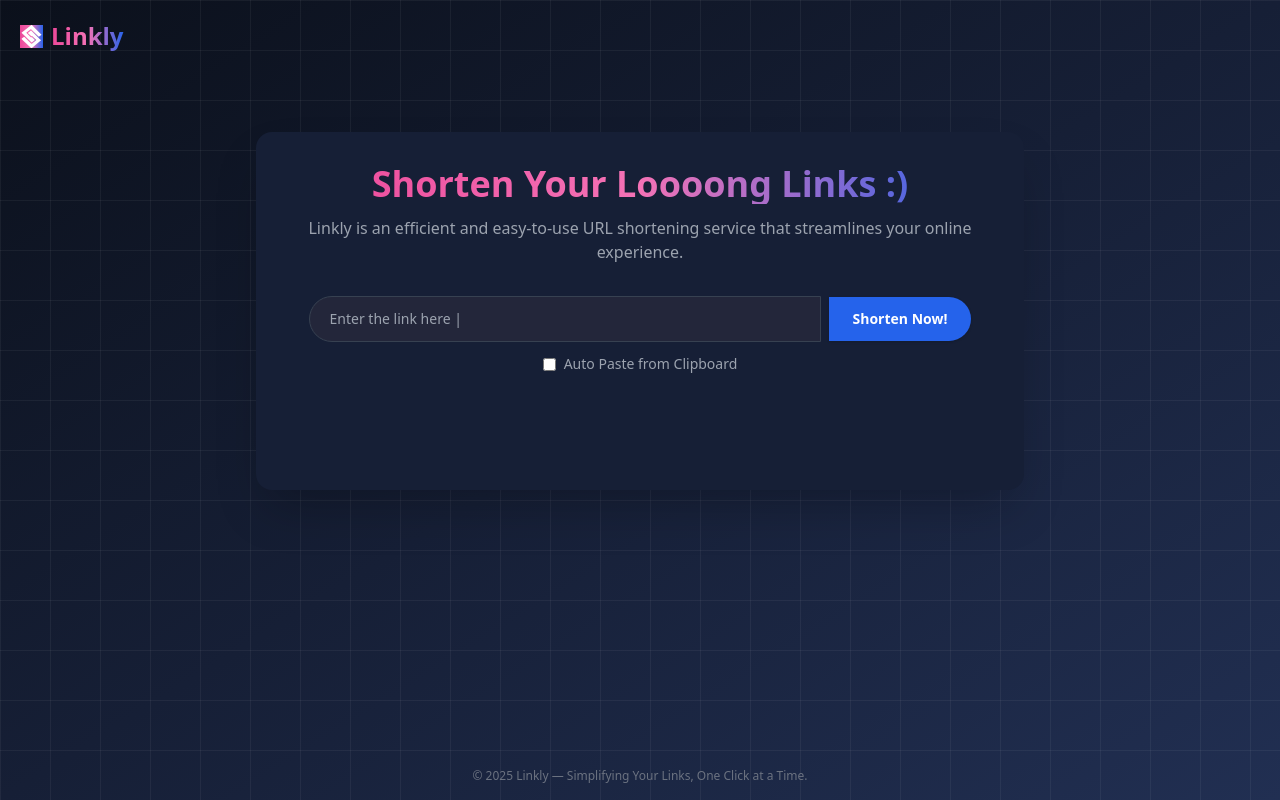
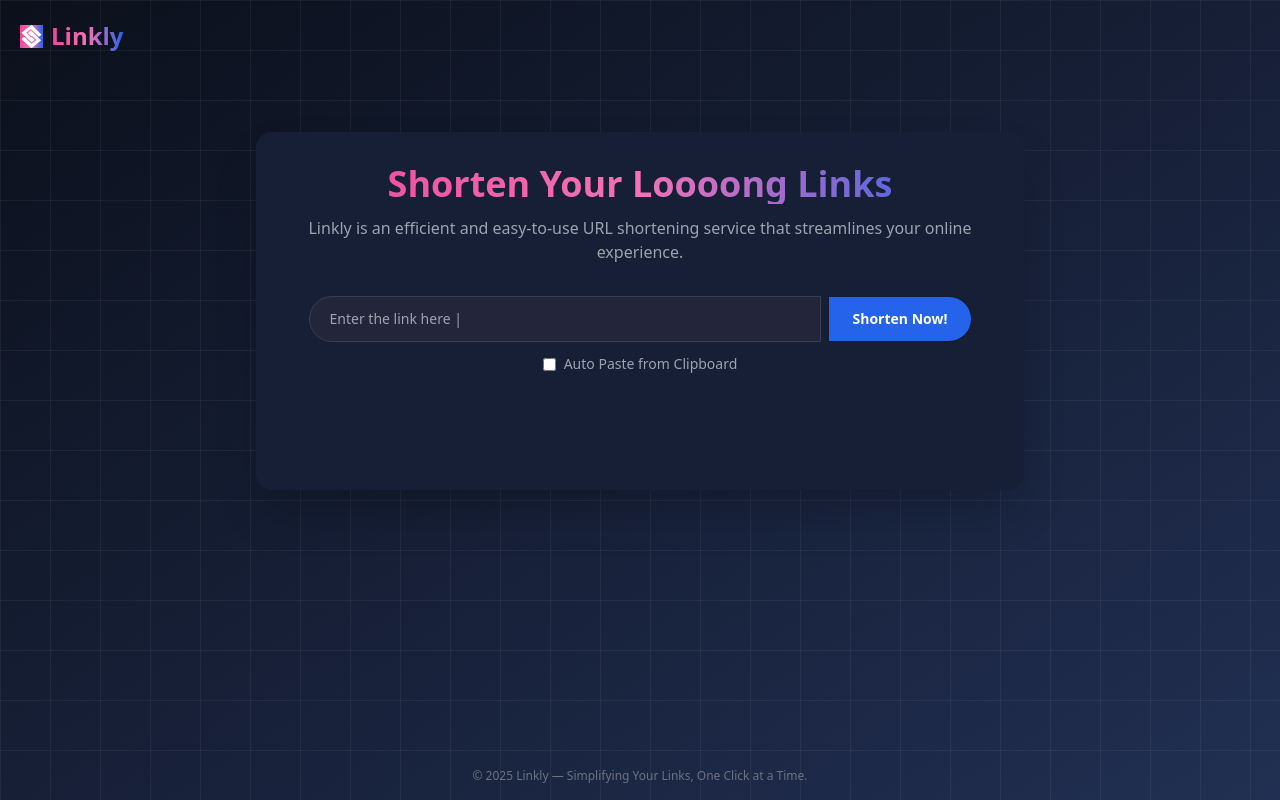
Before and after one commit to YashMulik2005/Url_shortner, a React (Vite) app in the folder frontend/: page / in a window 1280 px wide. Built offline with nearby package versions, Linux system fonts and the light colour scheme.

Commit message:
commit to check CI/CD

```diff
--- a/frontend/src/Components/UrlShortener.jsx
+++ b/frontend/src/Components/UrlShortener.jsx
@@ -73,7 +73,7 @@ function UrlShortener() {
 
         <div className="w-full max-w-3xl bg-[#161f36] rounded-2xl shadow-2xl p-8 mt-20 relative">
           <h1 className="text-4xl font-bold text-center mb-3 bg-gradient-to-r from-pink-500 via-pink-400 to-blue-600 bg-clip-text text-transparent">
-            Shorten Your Loooong Links :)
+            Shorten Your Loooong Links
           </h1>
           <p className="text-center text-gray-400 mb-8">
             Linkly is an efficient and easy-to-use URL shortening service that
```
